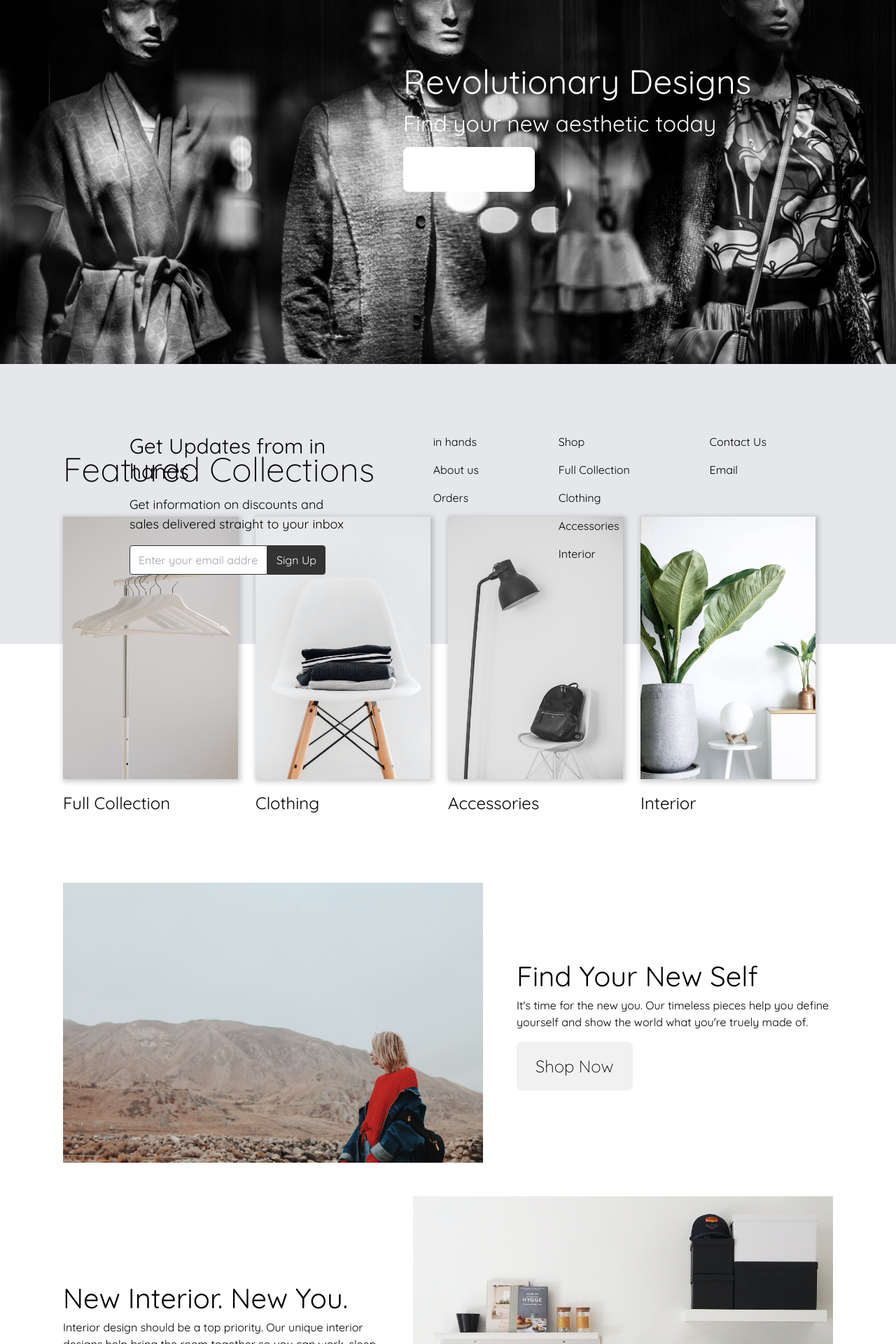
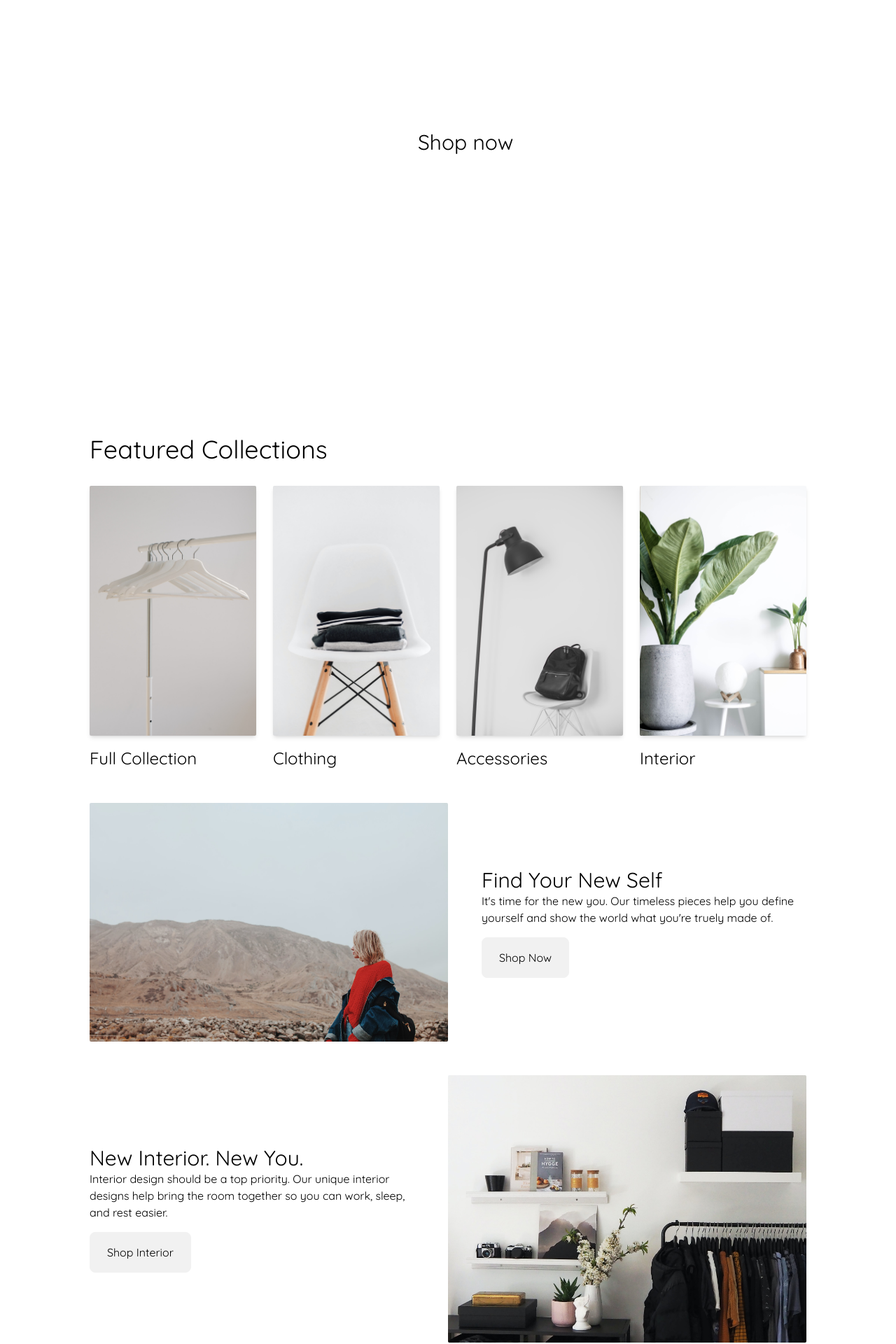
Before and after one commit to Stillwell-C/shoppingCart, a React (Create React App) app: page / in a window 1280 px wide. Shown: the part 280-2200 px from the top of the page at 70% size. Built offline with nearby package versions, Linux system fonts and the light colour scheme.

Commit message:
Add tailwind classes

```diff
--- a/src/components/Home.tsx
+++ b/src/components/Home.tsx
@@ -13,86 +13,130 @@ import passionImg from "../assets/front-passion.jpg";
 
 const Home = () => {
   return (
-    <div className='home-container'>
-      <div className='top-home-text'>
-        <h1>Revolutionary Designs</h1>
-        <h2>Find your new aesthetic today</h2>
-        <Link to='/shop'>
-          <button>Shop now</button>
+    <div className='w-full bg-home-background bg-fixed bg-no-repeat bg-cover'>
+      <div className='mt-[45vh] mb-[45vh] ml-[45vw] text-white'>
+        <p className='text-5xl font-semibold '>Revolutionary Designs</p>
+        <p className='text-3xl'>Find your new aesthetic today</p>
+        <Link to='/shop' aria-label='move to shop page'>
+          <button className='cursor-pointer mt-3 py-2 px-5 bg-white text-3xl border border-solid border-white rounded-lg text-black hover:text-white hover:bg-[rgba(0,0,0,0.2)] '>
+            Shop now
+          </button>
         </Link>
       </div>
-      <div className='home-bottom'>
-        <div className='home-shop-links'>
-          <h1>Featured Collections</h1>
-          <div className='home-shop-navlinks'>
-            <Link to='/shop' aria-label='move to full collection page'>
-              <img src={fullCollectionImg} alt='' />
+      <div className='flex flex-col items-center justify-center bg-white'>
+        <div className='max-w-5xl'>
+          <div>
+            <h2 className='text-4xl my-8'>Featured Collections</h2>
+            <div className='flex justify-center items-center gap-6 mb-12'>
+              <Link
+                to='/shop'
+                aria-label='move to full collection page'
+                className='text-2xl transition-all ease-in-out hover:scale-[1.02]'
+              >
+                <img
+                  className='w-64 mb-4 shadow-md rounded-sm'
+                  src={fullCollectionImg}
+                  alt=''
+                />
                 <span>Full Collection</span>
               </Link>
-            <Link to='/shop/clothing' aria-label='move to clothing page'>
-              <img src={clothingImg} alt='' />
+              <Link
+                to='/shop/clothing'
+                aria-label='move to clothing page'
+                className='text-2xl transition-all ease-in-out hover:scale-[1.02]'
+              >
+                <img
+                  className='w-64 mb-4 shadow-md rounded-sm'
+                  src={clothingImg}
+                  alt=''
+                />
                 <span>Clothing</span>
               </Link>
-            <Link to='/shop/accessories' aria-label='move to accessories page'>
-              <img src={accessoriesImg} alt='' />
+              <Link
+                to='/shop/accessories'
+                aria-label='move to accessories page'
+                className='text-2xl transition-all ease-in-out hover:scale-[1.02]'
+              >
+                <img
+                  className='w-64 mb-4 shadow-md rounded-sm'
+                  src={accessoriesImg}
+                  alt=''
+                />
                 <span>Accessories</span>
               </Link>
               <Link
                 to='/shop/interior'
                 aria-label='move to interior collection page'
+                className='text-2xl transition-all ease-in-out hover:scale-[1.02]'
               >
-              <img src={interiorImg} alt='' />
+                <img
+                  className='w-64 mb-4 shadow-md rounded-sm'
+                  src={interiorImg}
+                  alt=''
+                />
                 <span>Interior</span>
               </Link>
             </div>
           </div>
-        <div className='home-bottom-middle'>
-          <div className='home-bm-top'>
-            <img src={frontSelfImg} alt='' />
           <div>
-              <h2>Find Your New Self</h2>
+            <div className='flex my-12 gap-12'>
+              <img className='w-1/2 rounded-sm' src={frontSelfImg} alt='' />
+              <div className='min-h-full flex flex-col justify-center'>
+                <h2 className='text-3xl'>Find Your New Self</h2>
                 <p>
                   It's time for the new you. Our timeless pieces help you define
                   yourself and show the world what you're truely made of.
                 </p>
                 <Link to='/shop' aria-label='move to full collection page'>
-                <button>Shop Now</button>
+                  <button className='grey-button py-4 px-6 mt-4 rounded-lg'>
+                    Shop Now
+                  </button>
                 </Link>
               </div>
             </div>
-          <div className='home-bm-bottom'>
-            <div>
-              <h2>New Interior. New You.</h2>
+            <div className='flex my-12 gap-12'>
+              <div className='min-h-full flex flex-col justify-center'>
+                <h2 className='text-3xl'>New Interior. New You.</h2>
                 <p>
                   Interior design should be a top priority. Our unique interior
-                designs help bring the room together so you can work, sleep, and
-                rest easier.
+                  designs help bring the room together so you can work, sleep,
+                  and rest easier.
                 </p>
                 <Link
                   to='/shop/interior'
                   aria-label='move to interior collection page'
                 >
-                <button>Shop Interior</button>
+                  <button className='grey-button py-4 px-6 mt-4 rounded-lg'>
+                    Shop Interior
+                  </button>
                 </Link>
               </div>
-            <img src={frontInteriorImg} alt='' />
+              <img className='w-1/2 rounded-sm' src={frontInteriorImg} alt='' />
             </div>
           </div>
-        <div className='home-bottom-bottom'>
-          <h2>Why in hands?</h2>
-          <div className='why-hands'>
+          <div className='mt-32'>
+            <h2 className='text-6xl text-center mb-16'>Why in hands?</h2>
+            <div className=' why-hands flex justify-center mb-12'>
               <div>
-              <img src={handCraftImg} alt='' />
-              <h2>Hand Crafted</h2>
+                <img
+                  className='w-[300px] h-[300px] rounded-full overflow-hidden object-cover'
+                  src={handCraftImg}
+                  alt=''
+                />
+                <h3 className='mt-6 text-2xl'>Hand Crafted</h3>
                 <p>
                   Each and every one of our pieces is handcrafted by a team of
-                local artisans that is personally trained and supervised by our
-                founder.
+                  local artisans that is personally trained and supervised by
+                  our founder.
                 </p>
               </div>
               <div>
-              <img src={sustainableImg} alt='' />
-              <h2>Sustainable Production</h2>
+                <img
+                  className='w-[300px] h-[300px] rounded-full overflow-hidden object-cover'
+                  src={sustainableImg}
+                  alt=''
+                />
+                <h3 className='mt-6 text-2xl'>Sustainable Production</h3>
                 <p>
                   We ship all products in 100% biodegradable packaging and our
                   small size allows us to minimize waste in the production
@@ -100,18 +144,22 @@ const Home = () => {
                 </p>
               </div>
               <div>
-              <img src={passionImg} alt='' />
-              <h2>Built with Passion</h2>
+                <img
+                  className='w-[300px] h-[300px] rounded-full overflow-hidden object-cover'
+                  src={passionImg}
+                  alt=''
+                />
+                <h3 className='mt-6 text-2xl'>Built with Passion</h3>
                 <p>
-                Our brand was started by a small team who share your enthusiasm
-                for fashion. We offer a generous return policy if you are not
-                fully satisfied with your order.
+                  Our brand was started by a small team who share your
+                  enthusiasm for fashion. We offer a generous return policy if
+                  you are not fully satisfied with your order.
                 </p>
               </div>
             </div>
           </div>
         </div>
-      <Footer />
+      </div>
     </div>
   );
 };
```
Lines whose indentation alone changed are shown as unchanged.
